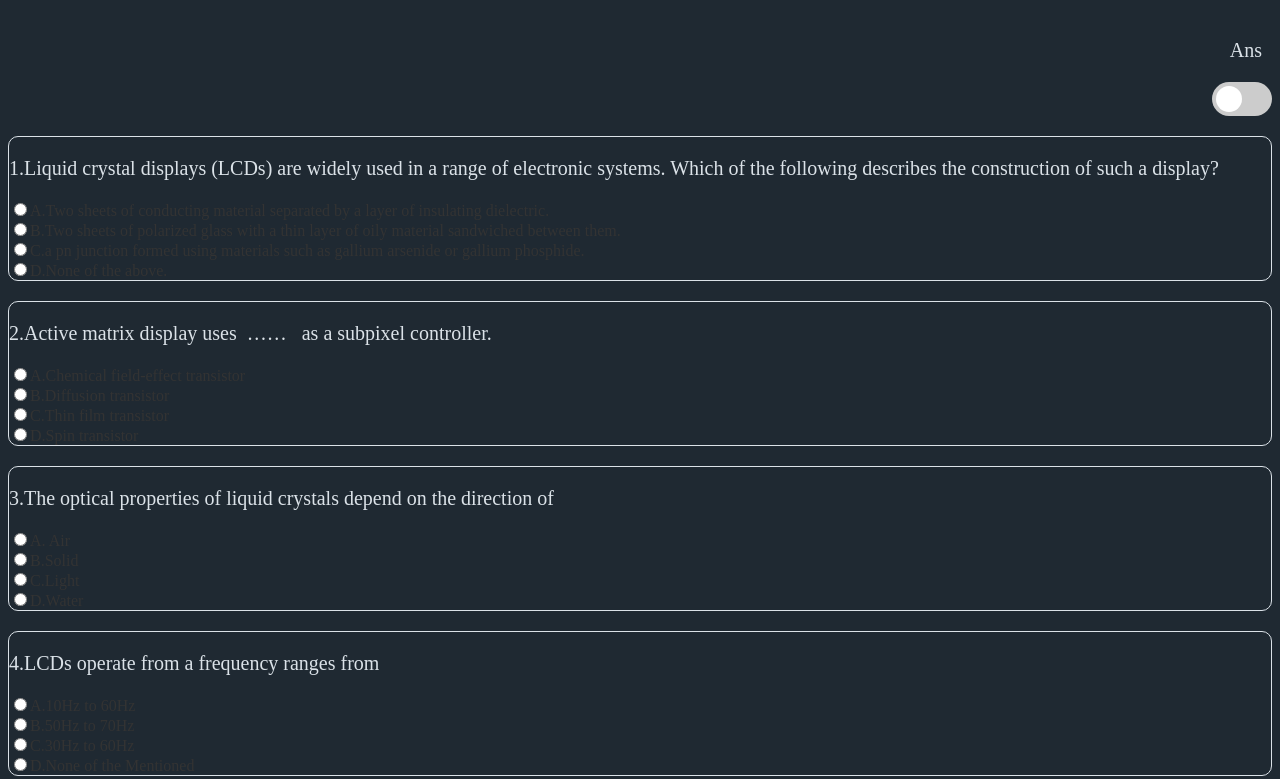
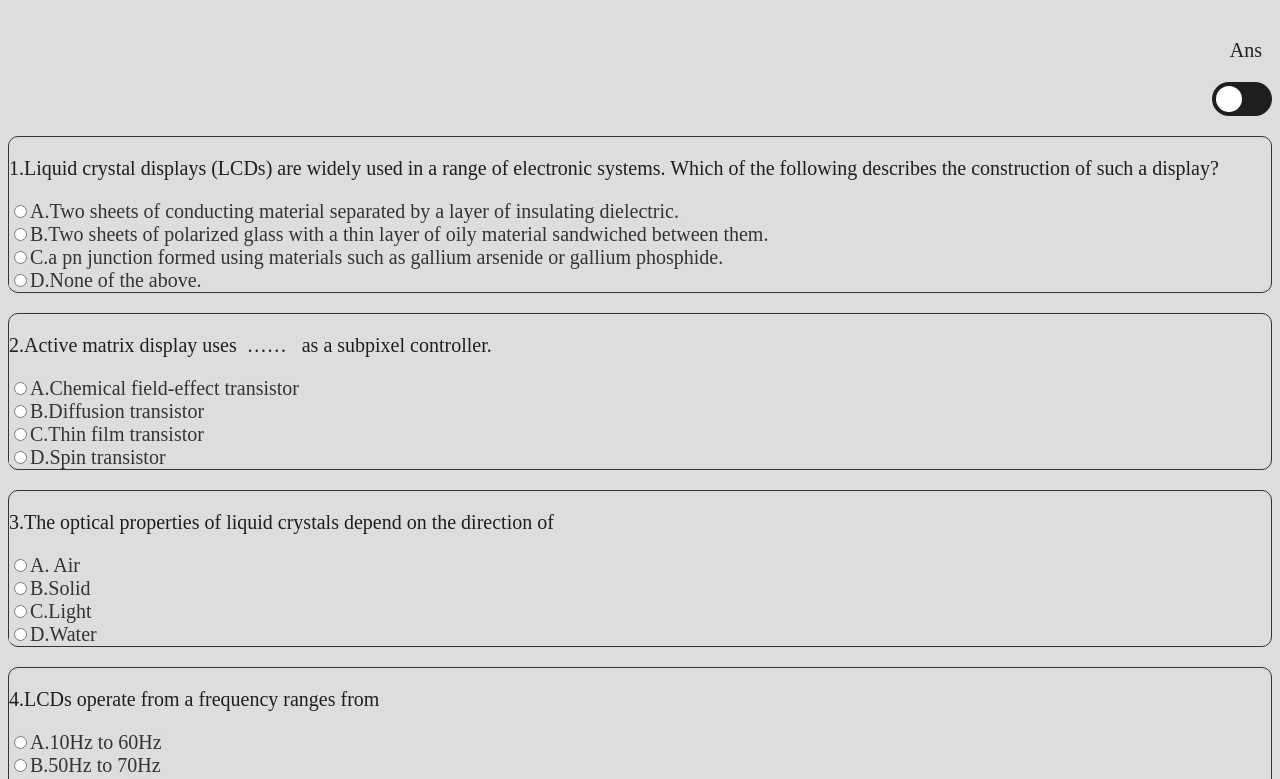
Before and after one commit to ahmedsaid352/5g-MCQ.github.io, a plain HTML site: page measure/index.html in a window 1280 px wide. Shown: the part 89-868 px from the top of the page. Drawn offline with Linux system fonts and the light colour scheme.

Commit message:
edit style

```diff
--- a/measure/index.html
+++ b/measure/index.html
@@ -8,14 +8,21 @@
     <style>
         p{
             font-size: 20px;
-            color: #dbe2e8;
-            background-color: #1f2932;
+            color: #1e1e1e;
+            background-color: #DDD;
+        }
+        label{
+            color:#333;
+            font-size: 20px;
+            background-color: #DDD;
+            width: fit-content;
+            border-radius: 20%;
         }
         body{
-            background-color: #1f2932;
+            background-color: #DDD;
         }
         .question{
-            border: 1px solid #dbe2e8;
+            border: 1px solid #333;
             border-radius: 10px;
             margin: 20px auto;
         }
@@ -24,7 +31,7 @@
             margin-bottom: 55px;
             font-size: 40px;
             font-family: tahoma,arial;
-            color: #dbe2e8;
+            color: #1e1e1e;
         }
         #btn{
             display: none;
@@ -73,7 +80,7 @@
             width: 100%;
             line-height: 50px;
             font-family: inherit;
-            background: #37b5a9;
+            background: #9f4141;
             -webkit-border-radius: 10px;
             -moz-border-radius: 10px;
             border-radius: 10px;
@@ -104,7 +111,7 @@
         left: 0;
         right: 0;
         bottom: 0;
-        background-color: #ccc;
+        background-color: #1e1e1e;
         -webkit-transition: .4s;
         transition: .4s;
         }
@@ -122,11 +129,11 @@
         }
 
         input:checked + .slider {
-        background-color: #2196F3;
+        background-color: rgb(80, 182, 49);
         }
 
         input:focus + .slider {
-        box-shadow: 0 0 1px #2196F3;
+        box-shadow: 0 0 1px rgb(186, 197, 72);
         }
 
         input:checked + .slider:before {
@@ -696,9 +703,9 @@
             for (var i = 0; i < ans.length; i++){
                 if (ans[i].value == 1){
                     if(show_counter % 2 == 0){
-                        ans[i].parentElement.style.backgroundColor = '#1f2932';
+                        ans[i].parentElement.style.backgroundColor = '#DDD';
                     }else{
-                        ans[i].parentElement.style.backgroundColor = '#253d52';
+                        ans[i].parentElement.style.backgroundColor = 'rgb(186, 197, 72)';
                     }
                 }
             };
```
